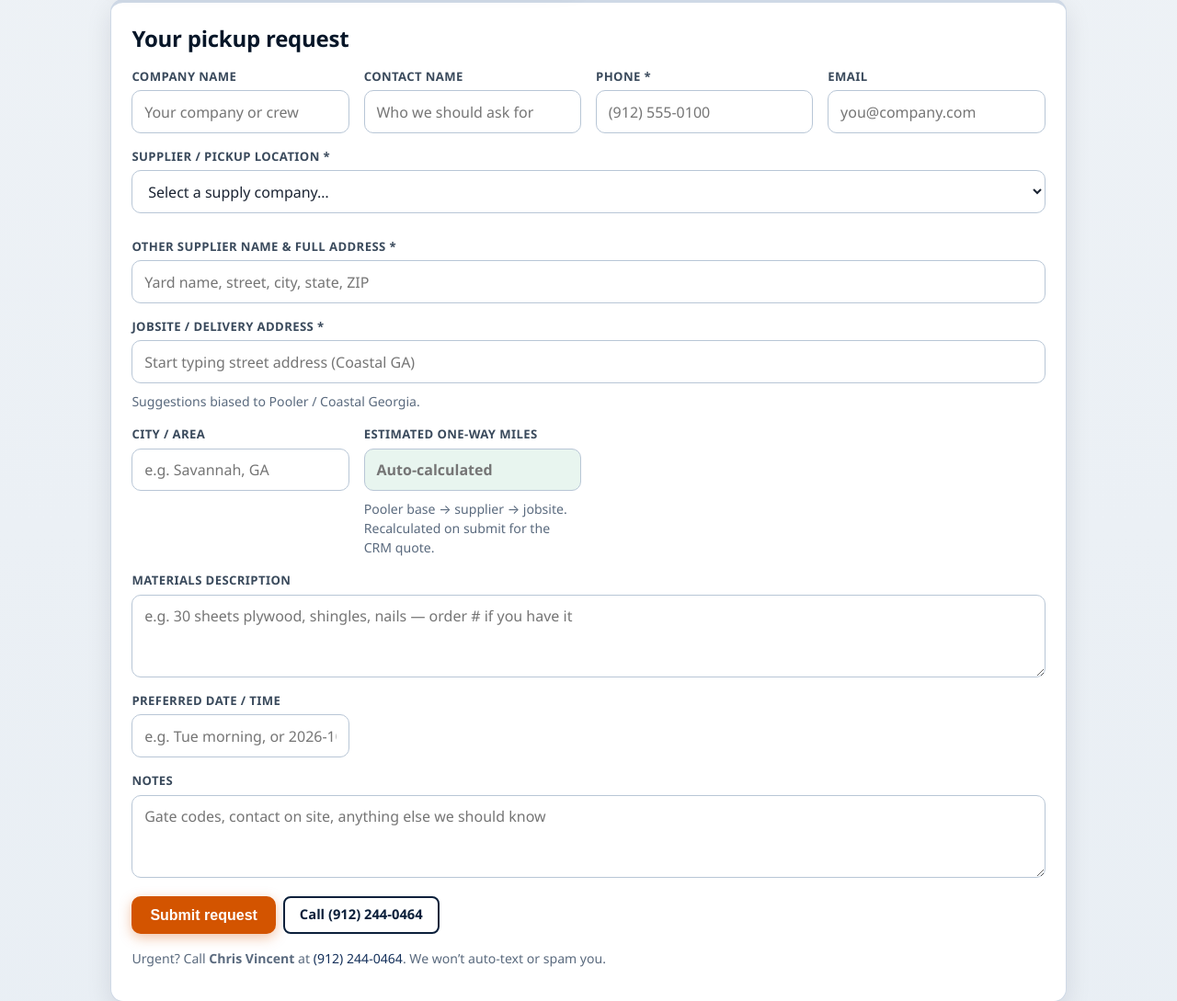
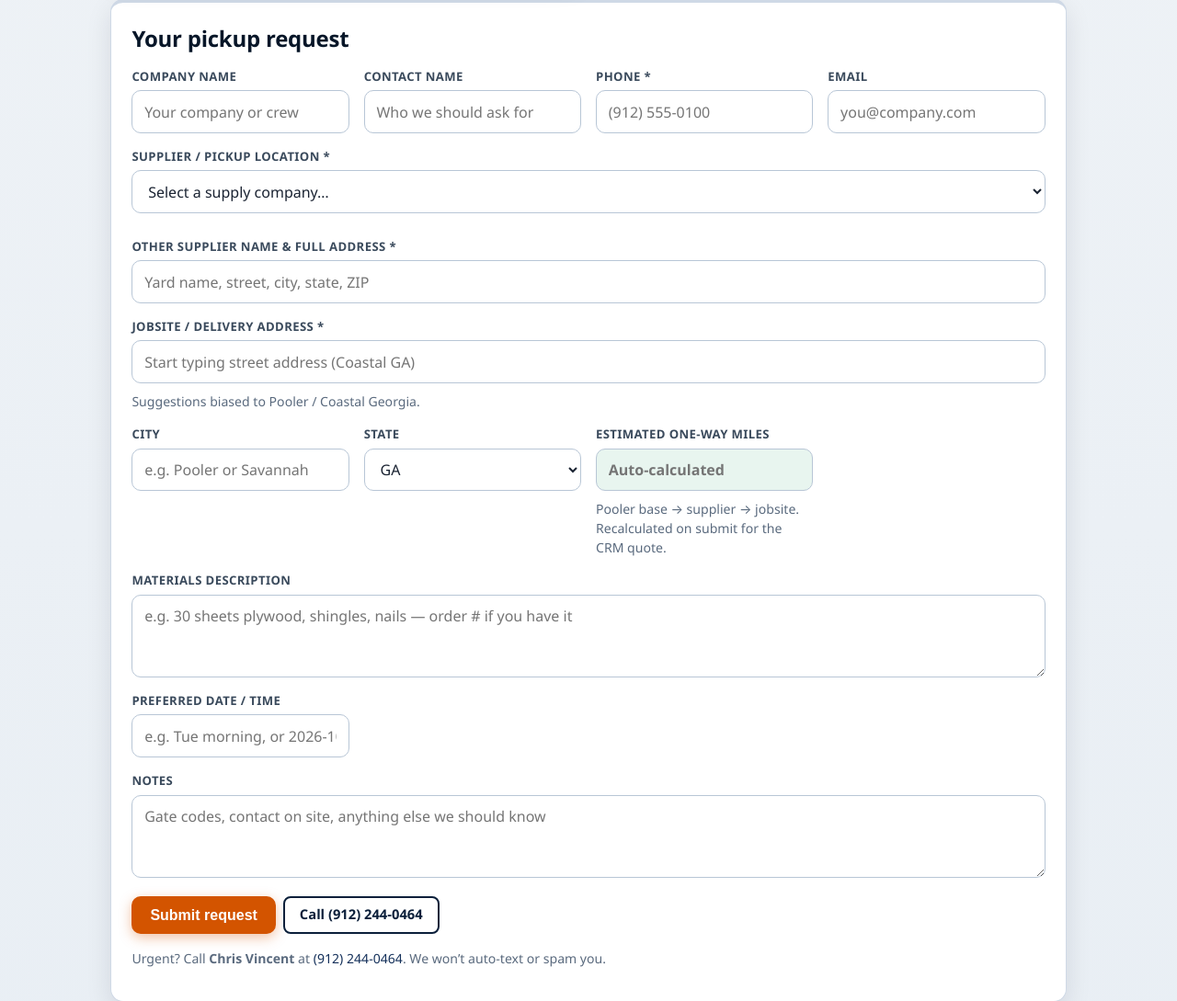
Before and after one commit to Cav0727/gopher-boys-crm, a Flask app: page /request in a window 1280 px wide. Shown: the part 1296-2385 px from the top of the page at 92% size. Run offline with Flask 3, Linux system fonts and the light colour scheme.

Commit message:
Add jobsite State field (default GA) and prove build on /api/build-info
Live still serves pre-924d8b2 code (Park Ave → ~811 mi NYC; address-suggest
302s to login). Add jobs.state column, State select on public + staff forms,
compose street+city+state for geocode/route-miles, autocomplete fills state.
Public GET /api/build-info returns build=jobsite-state-1 so Redeploy can be verified.

```diff
--- a/app.py
+++ b/app.py
@@ -75,7 +75,7 @@ SERVICE_AREA = "Pooler, GA 31322"
 SLOGAN = "WE PICK UP. YOU KEEP BUILDING."
 
 # Public endpoints that skip login
-PUBLIC_ENDPOINTS = {"login", "health", "static", "public_home", "public_request", "public_request_thanks", "public_about", "api_quote", "api_route_miles", "api_address_suggest"}
+PUBLIC_ENDPOINTS = {"login", "health", "static", "public_home", "public_request", "public_request_thanks", "public_about", "api_quote", "api_route_miles", "api_address_suggest", "api_build_info"}
 
 
 @app.context_processor
@@ -168,9 +168,23 @@ def _float(name: str, default: float | None = None) -> float | None:
 # ── Health (for hosts) ─────────────────────────────────────────────────────
 
 
+# Bump when shipping jobsite/miles fixes — Belmo has no auto-deploy; use /api/build-info to verify.
+BUILD_ID = "jobsite-state-1"
+
 @app.route("/health")
 def health():
     return "ok", 200
+
+
+@app.route("/api/build-info")
+def api_build_info():
+    """Public marker so we can confirm Belmo redeployed the latest miles/state fix."""
+    return jsonify({
+        "ok": True,
+        "build": BUILD_ID,
+        "jobsite_state": True,
+        "address_suggest": True,
+    })
 
 
 # ── Auth ───────────────────────────────────────────────────────────────────
@@ -507,6 +521,7 @@ def public_request():
         supplier_other = _f("supplier_other")
         job_address = _f("job_address")
         city = _f("city")
+        state = (_f("state") or "GA").upper()[:2]
         materials = _f("materials")
         preferred = _f("preferred_at")
         miles = _float("miles")
@@ -524,7 +539,7 @@ def public_request():
             pickup_for_miles = supplier_other
 
         # Server-side miles: Pooler → supplier → jobsite (even if JS failed).
-        # Prefer autocomplete lat/lon when present so Coastal GA geocode is not ambiguous.
+        # Prefer autocomplete lat/lon when present; always include state (default GA).
         route = calc_route_miles(
             supplier_id=supplier_id if known else None,
             supplier_address=pickup_for_miles,
@@ -532,6 +547,7 @@ def public_request():
             jobsite_lat=job_lat,
             jobsite_lon=job_lon,
             jobsite_city=city,
+            jobsite_state=state,
         )
         if route.get("ok") and route.get("miles") is not None:
             miles = float(route["miles"])
@@ -567,12 +583,12 @@ def public_request():
             cur = conn.execute(
                 """
                 INSERT INTO jobs (
-                    contractor_id, supplier, order_ref, job_address, city,
+                    contractor_id, supplier, order_ref, job_address, city, state,
                     miles, quote_amount, wait_minutes_extra, wait_fee,
                     extra_stops_notes, status, scheduled_at, delivered_at,
                     notes, driver_id, materials, created_at, updated_at
                 ) VALUES (
-                    ?, ?, '', ?, ?,
+                    ?, ?, '', ?, ?, ?,
                     ?, ?, 0, 0,
                     '', 'request', ?, NULL,
                     ?, NULL, ?, ?, ?
@@ -583,6 +599,7 @@ def public_request():
                     supplier,
                     job_address,
                     city or None,
+                    state or "GA",
                     miles,
                     quote_amount,
                     preferred or None,
@@ -642,6 +659,7 @@ def api_route_miles():
         supplier_address = (data.get("supplier_address") or "").strip() or None
         jobsite = (data.get("jobsite") or data.get("job_address") or "").strip() or None
         jobsite_city = (data.get("city") or data.get("jobsite_city") or "").strip() or None
+        jobsite_state = (data.get("state") or data.get("jobsite_state") or "").strip() or None
         jobsite_lat = data.get("jobsite_lat") or data.get("lat")
         jobsite_lon = data.get("jobsite_lon") or data.get("lon")
     else:
@@ -653,6 +671,7 @@ def api_route_miles():
             or ""
         ).strip() or None
         jobsite_city = (request.args.get("city") or request.args.get("jobsite_city") or "").strip() or None
+        jobsite_state = (request.args.get("state") or request.args.get("jobsite_state") or "").strip() or None
         jobsite_lat = request.args.get("jobsite_lat") or request.args.get("lat")
         jobsite_lon = request.args.get("jobsite_lon") or request.args.get("lon")
 
@@ -663,6 +682,7 @@ def api_route_miles():
         jobsite_lat=jobsite_lat,
         jobsite_lon=jobsite_lon,
         jobsite_city=jobsite_city,
+        jobsite_state=jobsite_state,
     )
     quote = calc_delivery_quote(route.get("miles"))
     return jsonify({"route": route, "quote": quote})
@@ -1121,6 +1141,7 @@ def _save_job_fields(existing_id: int | None = None):
         "order_ref": _f("order_ref"),
         "job_address": _f("job_address"),
         "city": _f("city"),
+        "state": (_f("state") or "GA").upper()[:2],
         "miles": miles,
         "quote_amount": quote_amount,
         "wait_minutes_extra": wait_extra,
@@ -1194,12 +1215,12 @@ def job_new():
             cur = conn.execute(
                 """
                 INSERT INTO jobs (
-                    contractor_id, supplier, order_ref, job_address, city,
+                    contractor_id, supplier, order_ref, job_address, city, state,
                     miles, quote_amount, wait_minutes_extra, wait_fee,
                     extra_stops_notes, status, scheduled_at, delivered_at,
                     notes, driver_id, materials, created_at, updated_at
                 ) VALUES (
-                    :contractor_id, :supplier, :order_ref, :job_address, :city,
+                    :contractor_id, :supplier, :order_ref, :job_address, :city, :state,
                     :miles, :quote_amount, :wait_minutes_extra, :wait_fee,
                     :extra_stops_notes, :status, :scheduled_at, :delivered_at,
                     :notes, :driver_id, :materials, :created_at, :updated_at
@@ -1339,7 +1360,7 @@ def job_edit(jid: int):
                 """
                 UPDATE jobs SET
                     contractor_id=:contractor_id, supplier=:supplier,
-                    order_ref=:order_ref, job_address=:job_address, city=:city,
+                    order_ref=:order_ref, job_address=:job_address, city=:city, state=:state,
                     miles=:miles, quote_amount=:quote_amount,
                     wait_minutes_extra=:wait_minutes_extra, wait_fee=:wait_fee,
                     extra_stops_notes=:extra_stops_notes, status=:status,
@@ -1887,6 +1908,7 @@ def export_jobs():
         "order_ref",
         "job_address",
         "city",
+        "state",
         "miles",
         "quote_amount",
         "wait_minutes_extra",
--- a/db.py
+++ b/db.py
@@ -87,6 +87,7 @@ def init_db() -> None:
                 order_ref TEXT,
                 job_address TEXT,
                 city TEXT,
+                state TEXT DEFAULT 'GA',
                 miles REAL,
                 quote_amount REAL,
                 wait_minutes_extra REAL DEFAULT 0,
@@ -158,6 +159,10 @@ def init_db() -> None:
             conn.execute("ALTER TABLE jobs ADD COLUMN driver_id INTEGER")
         if "materials" not in job_cols:
             conn.execute("ALTER TABLE jobs ADD COLUMN materials TEXT")
+        if "state" not in job_cols:
+            conn.execute("ALTER TABLE jobs ADD COLUMN state TEXT DEFAULT 'GA'")
+            # Backfill nulls for existing rows
+            conn.execute("UPDATE jobs SET state = 'GA' WHERE state IS NULL OR TRIM(state) = ''")
         conn.execute(
             "CREATE INDEX IF NOT EXISTS idx_jobs_driver ON jobs(driver_id)"
         )
--- a/static/js/address-autocomplete.js
+++ b/static/js/address-autocomplete.js
@@ -5,10 +5,11 @@
  * attachAddressAutocomplete({
  *   input: '#job_address' | HTMLElement,
  *   cityInput: '#city' | HTMLElement | null,
+ *   stateInput: '#state' | HTMLElement | null,
  *   latInput: '#job_lat' | HTMLElement | null,
  *   lonInput: '#job_lon' | HTMLElement | null,
  *   apiUrl: '/api/address-suggest',
- *   debounceMs: 300,
+ *   debounceMs: 400,
  *   onSelect: function(suggestion) {}
  * })
  */
@@ -27,6 +28,7 @@
     if (!input) return null;
 
     var cityInput = el(opts.cityInput);
+    var stateInput = el(opts.stateInput);
     var latInput = el(opts.latInput);
     var lonInput = el(opts.lonInput);
     var apiUrl = opts.apiUrl || '/api/address-suggest';
@@ -70,18 +72,40 @@
 
     function applySuggestion(s) {
       suppress = true;
-      // Full formatted address so miles geocode stays Coastal GA even if coords drop
+      // Street in address; city + state in their own fields (miles composes all three)
+      var street = (s.street || '').trim();
       var formatted = (s.formatted || s.display || '').trim();
-      var street = (s.street || '').trim();
-      input.value = formatted || street;
+      input.value = street || formatted;
 
       if (cityInput) {
-        var cityParts = [];
-        if (s.city) cityParts.push(s.city);
-        if (s.state) cityParts.push(s.state);
-        var cityVal = cityParts.join(', ');
-        if (s.zip) cityVal = (cityVal ? cityVal + ' ' : '') + s.zip;
+        var cityVal = (s.city || '').trim();
+        if (s.zip && cityVal && cityVal.indexOf(s.zip) < 0) {
+          cityVal = cityVal + ' ' + s.zip;
+        } else if (s.zip && !cityVal) {
+          cityVal = s.zip;
+        }
         if (cityVal) cityInput.value = cityVal;
+      }
+
+      if (stateInput && s.state) {
+        var st = String(s.state).trim().toUpperCase();
+        if (st.length > 2) {
+          var map = { GEORGIA: 'GA', 'SOUTH CAROLINA': 'SC', FLORIDA: 'FL',
+                      'NORTH CAROLINA': 'NC', ALABAMA: 'AL', TENNESSEE: 'TN' };
+          st = map[st] || st.slice(0, 2);
+        }
+        // Prefer matching <select> option; otherwise set value
+        var matched = false;
+        if (stateInput.tagName === 'SELECT') {
+          for (var i = 0; i < stateInput.options.length; i++) {
+            if (stateInput.options[i].value === st) {
+              stateInput.selectedIndex = i;
+              matched = true;
+              break;
+            }
+          }
+        }
+        if (!matched) stateInput.value = st;
       }
 
       if (latInput) {
@@ -92,7 +116,7 @@
       }
 
       hide();
-      // change → parent can refresh miles WITH lat/lon already set
+      // change → parent can refresh miles WITH lat/lon + state already set
       input.dispatchEvent(new Event('change', { bubbles: true }));
       if (onSelect) onSelect(s);
       setTimeout(function () { suppress = false; }, 50);
--- a/templates/job_detail.html
+++ b/templates/job_detail.html
@@ -94,7 +94,7 @@
       </div>
       <div class="dl-row"><dt>Supplier</dt><dd>{{ job.supplier or '—' }}</dd></div>
       <div class="dl-row"><dt>Order #</dt><dd>{{ job.order_ref or '—' }}</dd></div>
-      <div class="dl-row"><dt>Jobsite</dt><dd>{{ job.job_address or '—' }}{% if job.city %}, {{ job.city }}{% endif %}</dd></div>
+      <div class="dl-row"><dt>Jobsite</dt><dd>{{ job.job_address or '—' }}{% if job.city %}, {{ job.city }}{% endif %}{% if job.state %} {{ job.state }}{% endif %}</dd></div>
       <div class="dl-row"><dt>Miles</dt>
         <dd>{% if job.miles is not none %}{{ '%.1f'|format(job.miles) }} mi
           {% if q_info.custom %} <span class="badge badge-custom">Custom</span>{% endif %}
--- a/templates/public_request.html
+++ b/templates/public_request.html
@@ -150,9 +150,18 @@
             <p class="hint" style="margin:0.25rem 0 0">Suggestions biased to Pooler / Coastal Georgia.</p>
           </div>
           <div class="form-group">
-            <label for="city">City / area</label>
+            <label for="city">City</label>
             <input id="city" name="city" value="{{ form.get('city','') }}"
-                   placeholder="e.g. Savannah, GA">
+                   placeholder="e.g. Pooler or Savannah">
+          </div>
+          <div class="form-group">
+            <label for="state">State</label>
+            <select id="state" name="state">
+              {% set st = form.get('state') or 'GA' %}
+              {% for code in ['GA', 'SC', 'FL', 'NC', 'AL', 'TN'] %}
+              <option value="{{ code }}" {% if st == code %}selected{% endif %}>{{ code }}</option>
+              {% endfor %}
+            </select>
           </div>
           <div class="form-group">
             <label for="miles">Estimated one-way miles</label>
@@ -331,6 +340,7 @@
     const jobLat = (document.getElementById('job_lat').value || '').trim();
     const jobLon = (document.getElementById('job_lon').value || '').trim();
     const city = (document.getElementById('city').value || '').trim();
+    const state = (document.getElementById('state').value || 'GA').trim();
 
     status.textContent = 'Calculating miles (Pooler → supplier → jobsite)…';
     if (routeAbort) routeAbort.abort();
@@ -344,6 +354,7 @@
           supplier_address,
           jobsite,
           city,
+          state,
           jobsite_lat: jobLat || null,
           jobsite_lon: jobLon || null,
         }),
@@ -390,11 +401,12 @@
   function jobsiteReadyForMiles() {
     const jobsite = (document.getElementById('job_address').value || '').trim();
     const city = (document.getElementById('city').value || '').trim();
+    const state = (document.getElementById('state').value || '').trim();
     const lat = (document.getElementById('job_lat').value || '').trim();
     const lon = (document.getElementById('job_lon').value || '').trim();
     if (lat && lon) return true; // autocomplete selection
-    if (city.length >= 3 && jobsite.length >= 5) return true;
-    // ZIP or state in the address line itself
+    // street + city + state (state defaults to GA) is enough for accurate geocode
+    if (jobsite.length >= 5 && city.length >= 2 && state) return true;
     if (/\b\d{5}(?:-\d{4})?\b/.test(jobsite)) return true;
     if (/\b(GA|SC|Georgia|South Carolina)\b/i.test(jobsite)) return true;
     return false;
@@ -405,7 +417,7 @@
       const status = document.getElementById('route-status');
       const jobsite = (document.getElementById('job_address').value || '').trim();
       if (jobsite.length >= 3) {
-        status.textContent = 'Pick an address suggestion (or add city / ZIP) for accurate miles.';
+        status.textContent = 'Pick an address suggestion (or add city + state) for accurate miles.';
       }
       return;
     }
@@ -417,6 +429,7 @@
   document.getElementById('job_address').addEventListener('change', scheduleRouteRefreshIfReady);
   document.getElementById('city').addEventListener('input', scheduleRouteRefreshIfReady);
   document.getElementById('city').addEventListener('change', scheduleRouteRefreshIfReady);
+  document.getElementById('state').addEventListener('change', scheduleRouteRefreshIfReady);
 
   syncSupplierUI();
   if (document.getElementById('job_address').value && document.getElementById('supplier_id').value && jobsiteReadyForMiles()) {
@@ -427,6 +440,7 @@
     attachAddressAutocomplete({
       input: '#job_address',
       cityInput: '#city',
+      stateInput: '#state',
       latInput: '#job_lat',
       lonInput: '#job_lon',
       apiUrl: {{ url_for('api_address_suggest') | tojson }},
```
Also changed, not shown: miles.py (+58 -4 lines), templates/job_form.html (+11 -1 lines).
